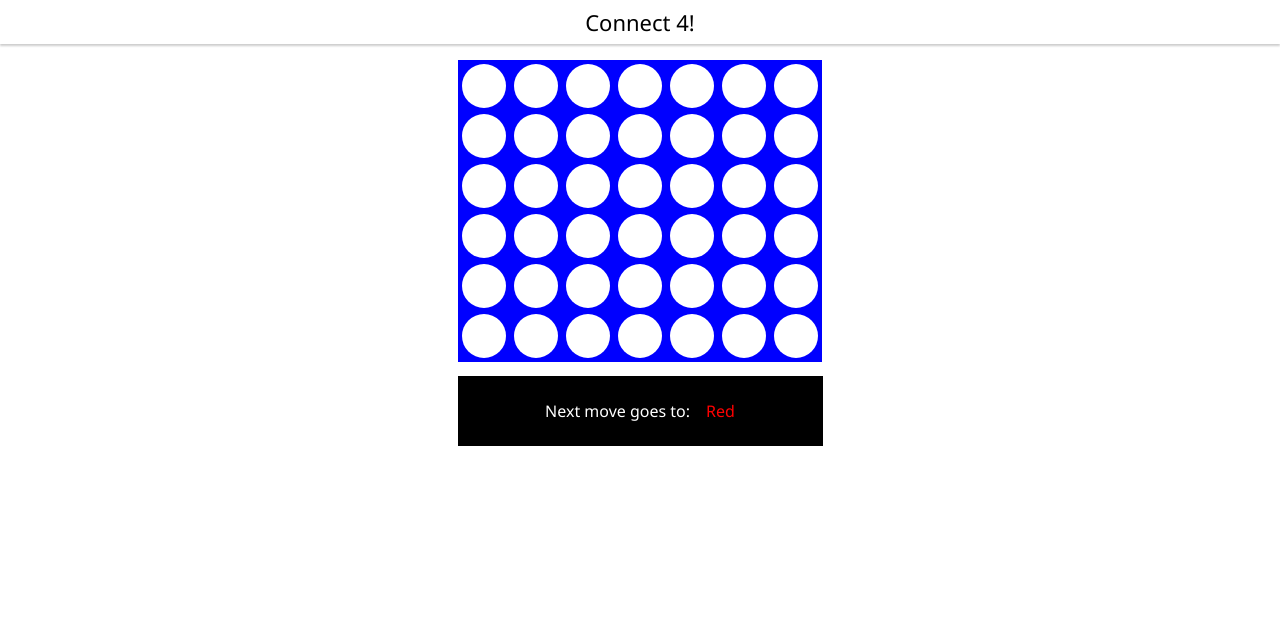
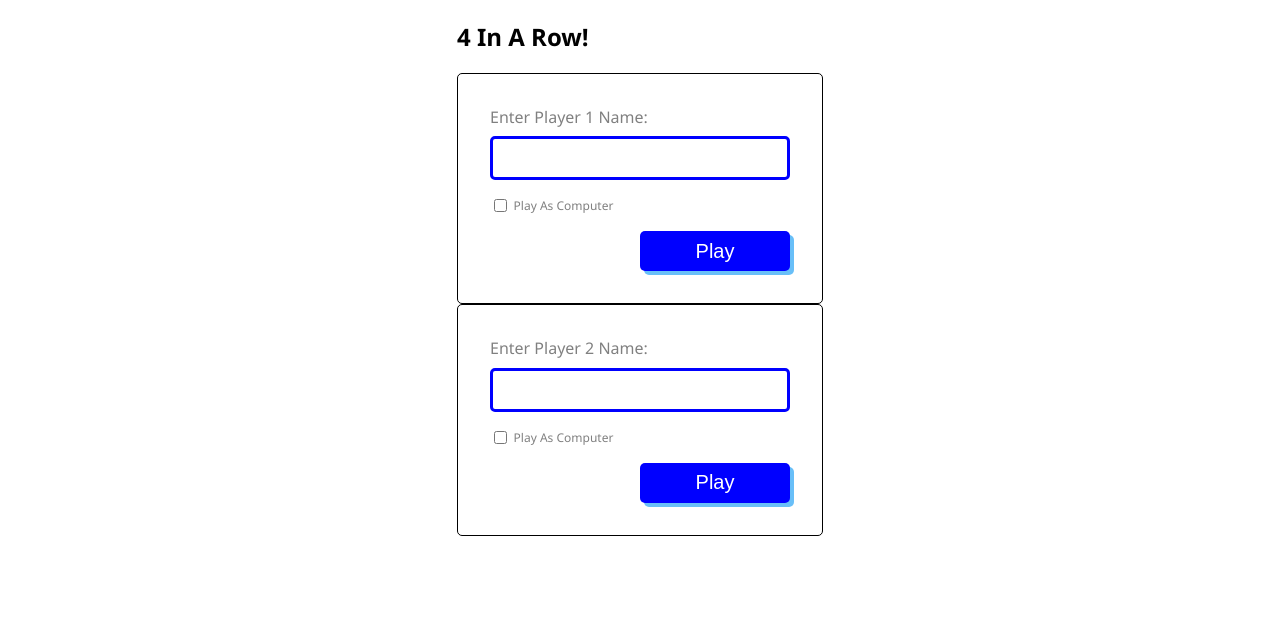
Before and after one commit to shapirodaniel/connect-4, a plain HTML site: page index.html in a window 1280 px wide. Drawn offline with Linux system fonts and the light colour scheme.

Commit message:
add: player signup logic

```diff
--- a/index.css
+++ b/index.css
@@ -28,16 +28,115 @@ body {
   margin: 0;
 }
 
-#header {
+/* player input */
+
+.playerInfoCard {
+  display: flex;
+  flex-direction: column;
+  align-items: center;
+  justify-content: center;
+  padding: 2em;
+  border: 1px solid black;
+  border-radius: 5px;
+}
+
+.playerInfoCard:last-child {
+  margin-top: 2em;
+}
+
+label {
+  text-align: left;
+  width: 100%;
+  color: grey;
+}
+
+label:nth-child(1) {
+  margin-bottom: 0.3em;
+}
+
+label:nth-child(2) {
+  font-size: 12px;
+  padding-left: 0.3em;
+}
+
+.textInput,
+.textInputComputer {
+  display: flex;
+  align-items: center;
+  justify-content: flex-start;
+  font-size: 18px;
+  height: 44px;
+  width: 300px;
+  border: 3px solid var(--blue);
+  border-radius: 5px;
+  padding: 0.3em;
+  margin-top: 0.2em;
+}
+
+.playAsComputerContainer {
+  display: flex;
+  align-items: center;
+  justify-content: flex-start;
+  width: 100%;
+  padding: 1em;
+  padding-left: 0;
+}
+
+input[type="checkbox"] {
+  border: transparent;
+}
+
+.textInputComputer {
+  border: 3px solid lightgrey;
+}
+
+.playBtnContainer {
+  width: 100%;
+  display: flex;
+  align-items: center;
+  justify-content: flex-end;
+}
+
+.playBtnContainer button {
+  height: 2em;
+  width: 150px;
+  border-radius: 5px;
+  border: transparent;
+  background-color: var(--blue);
+  color: white;
+  font-size: 20px;
   display: flex;
   align-items: center;
   justify-content: center;
-  padding: 1em;
+  padding: 5px;
+  box-shadow: 4px 4px 0px rgb(104, 191, 248);
+  cursor: pointer;
+}
+
+button.playBtn {
+  background-color: var(--blue);
+  box-shadow: 4px 4px 0px rgb(104, 191, 248);
+}
+
+button.readyBtn {
+  background-color: green;
+  box-shadow: 4px 4px 0px lightgreen;
+}
+
+#startGameBtn {
   width: 100%;
+  border: transparent;
+  background-color: green;
   height: 2em;
   font-size: 22px;
-  box-shadow: 0px 2px 2px rgba(0, 0, 0, 0.2);
+  color: white;
+  border-radius: 5px;
+  margin: 1em 0;
+  cursor: pointer;
+  visibility: hidden;
 }
+
+/* board */
 
 #board {
   display: flex;
--- a/index.html
+++ b/index.html
@@ -9,9 +9,45 @@
     <script src="index.js" defer></script>
   </head>
   <body>
-    <div id="header">Connect 4!</div>
-    <div id="initPieces"></div>
-    <div id="board">
+    <section id="enterNames">
+      <h1>4 In A Row!</h1>
+      <div class="playerInfoCard">
+        <label>Enter Player 1 Name:</label>
+        <div contenteditable class="textInput"></div>
+        <div class="playAsComputerContainer">
+          <input
+            id="checkboxPlayer1"
+            type="checkbox"
+            name="Play As Computer"
+            value="Play As Computer"
+          />
+          <label>Play As Computer</label>
+        </div>
+        <div class="playBtnContainer">
+          <button id="btnPlayer1">Play</button>
+        </div>
+      </div>
+      <div class="playerInfoCard">
+        <label>Enter Player 2 Name:</label>
+        <div contenteditable class="textInput"></div>
+        <div class="playAsComputerContainer">
+          <input
+            id="checkboxPlayer2"
+            type="checkbox"
+            name="Play As Computer"
+            value="Play As Computer"
+          />
+          <label class="playAsComputerLabel">Play As Computer</label>
+        </div>
+        <div class="playBtnContainer">
+          <button id="btnPlayer2">Play</button>
+        </div>
+      </div>
+      <button id="startGameBtn">Start Game!</button>
+    </section>
+  </body>
+  <template id="boardTemplate">
+    <section id="board">
       <div class="column" id="column-0"></div>
       <div class="column" id="column-1"></div>
       <div class="column" id="column-2"></div>
@@ -19,13 +55,15 @@
       <div class="column" id="column-4"></div>
       <div class="column" id="column-5"></div>
       <div class="column" id="column-6"></div>
-    </div>
-    <div id="gameMsg"></div>
-    <div id="whoseTurn">
+    </section>
+  </template>
+  <template>
+    <section id="whoseTurn">
       <span>Next move goes to:</span>
       <span id="nextMove" class="red">Red</span>
-    </div>
-    <div id="info"></div>
-    <div id="actionBtns"></div>
-  </body>
+    </section>
+  </template>
+  <template id="controlsTemplate">
+    <section id="controls"></section>
+  </template>
 </html>
--- a/index.js
+++ b/index.js
@@ -12,6 +12,8 @@ const getMatrix = () => state.columns;
 /* GLOBALS AND FUNCTIONS */
 ///////////////////////////
 
+let player1;
+let player2;
 let turn = 0;
 
 function getMove() {
@@ -47,6 +49,64 @@ COLUMNS.forEach((column, colIdx) => {
     })
     .join("");
   column.innerHTML = cells;
+});
+
+// checkbox and textInput styling
+Array.from(document.querySelectorAll('input[type="checkbox"]')).forEach(
+  (checkbox) => {
+    checkbox.addEventListener("click", (e) => {
+      const textInput = e.target.parentElement.previousElementSibling;
+      if (e.target.checked) {
+        textInput.contentEditable = "false";
+        textInput.className = "textInputComputer";
+        textInput.innerText = "Computer";
+      } else {
+        textInput.contentEditable = "true";
+        textInput.className = "textInput";
+        textInput.innerText = "";
+      }
+    });
+  }
+);
+
+const PLAY_BTNS = Array.from(
+  document.querySelectorAll(".playBtnContainer > button")
+);
+
+PLAY_BTNS.forEach((button) => {
+  button.addEventListener("click", (e) => {
+    const textInput =
+      e.target.parentElement.parentElement.querySelector(".textInput");
+
+    if (e.target.innerText === "Ready") {
+      e.target.innerText = "Play";
+      e.target.className = "playBtn";
+      textInput.contentEditable = "true";
+      document.querySelector("#startGameBtn").style.visibility = "hidden";
+    } else {
+      e.target.innerText = "Ready";
+      e.target.className = "readyBtn";
+      textInput.contentEditable = "false";
+
+      // show start game btn if both players ready
+      if (PLAY_BTNS.every((btn) => btn.className === "readyBtn")) {
+        console.log("ready to play");
+        const bothComputer = Array.from(
+          document.querySelectorAll('input[type="checkbox"]')
+        ).every((box) => box.checked === "true");
+
+        console.log(bothComputer);
+
+        if (bothComputer) {
+          alert(
+            "At least one human player is required! Please change Player 1 or Player 2 and continue"
+          );
+        }
+
+        document.querySelector("#startGameBtn").style.visibility = "visible";
+      }
+    }
+  });
 });
 
 ////////////
@@ -96,6 +156,10 @@ BOARD.addEventListener("click", (e) => {
     document.getElementById("gameMsg").innerText = `Winner: ${winType}`;
   }
 });
+
+function startGame() {
+  console.log("game time! :)");
+}
 
 ///////////////////////
 /* WIN DETERMINATION */
```
